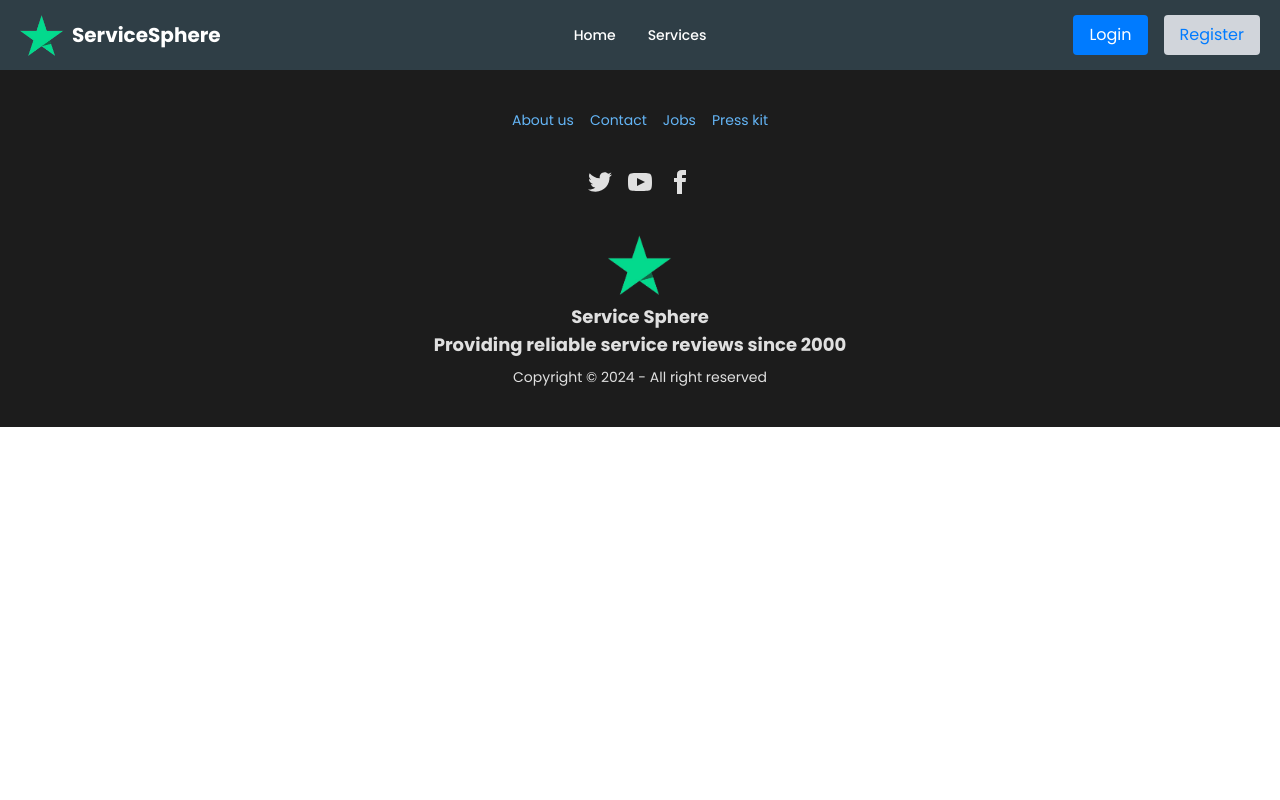
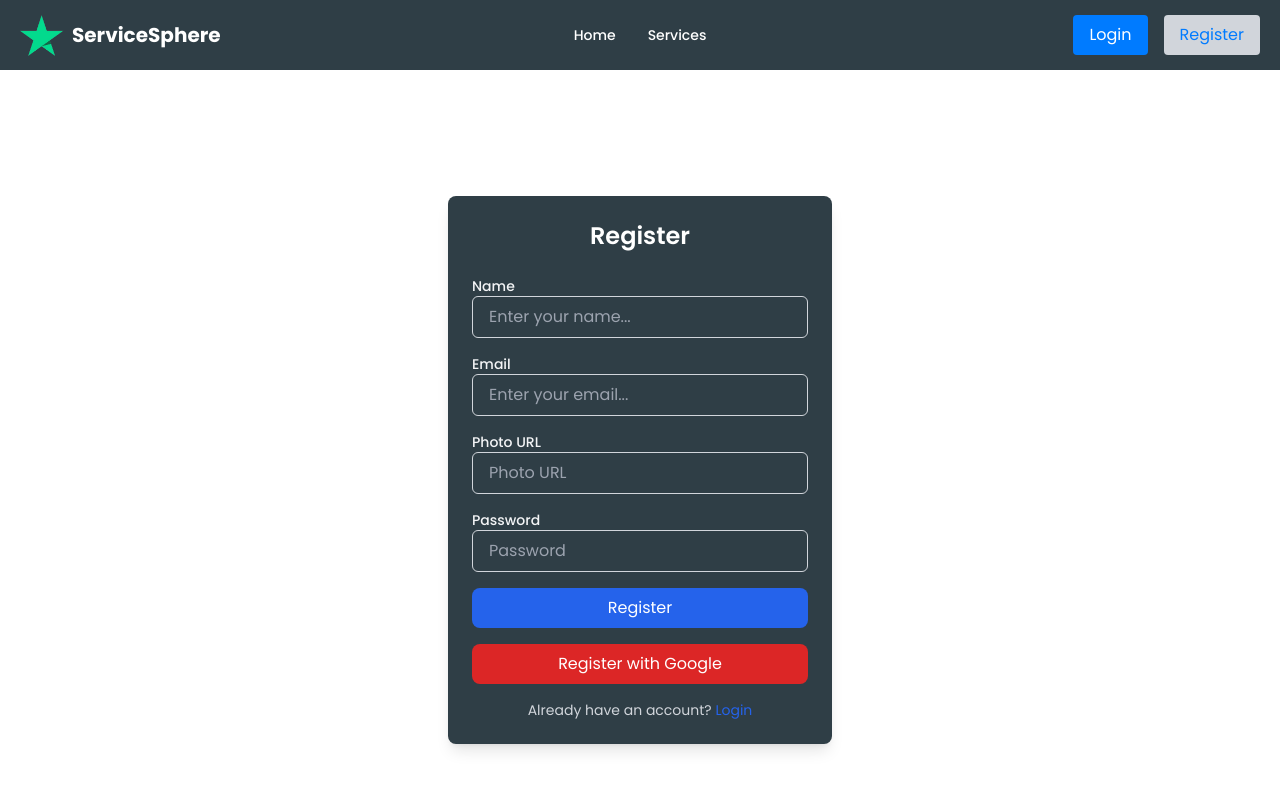
Before and after one commit to sharifuzzaman16/service-sphere, a React (Vite) app: page /register in a window 1280 px wide. Shown: the top 800 px of the page. Built offline with nearby package versions, Linux system fonts and the light colour scheme.

Commit message:
designed the register page

```diff
--- a/src/pages/Register.jsx
+++ b/src/pages/Register.jsx
@@ -1,9 +1,69 @@
 import React from 'react';
+import { Link } from 'react-router-dom';
 
 const Register = () => {
     return (
-        <div>
+        <div className="flex items-center justify-center min-h-screen">
+            <div className="w-full max-w-sm bg-[#2F3E46] p-6 rounded-lg shadow-lg">
+                <h2 className="text-2xl text-white font-semibold text-center mb-6">Register</h2>
 
+                <div className="mb-4">
+                    <label htmlFor="name" className="block text-sm font-medium text-gray-100">Name</label>
+                    <input
+                        type="text"
+                        className="w-full px-4 py-2 border border-gray-300 rounded-md bg-transparent"
+                        placeholder='Enter your name...'
+                        required
+                    />
+                </div>
+                <div className="mb-4">
+                    <label htmlFor="email" className="block text-sm font-medium text-gray-100">Email</label>
+                    <input
+                        type="email"
+                        className="w-full px-4 py-2 border border-gray-300 rounded-md bg-transparent"
+                        placeholder='Enter your email...'
+                        required
+                    />
+                </div>
+                <div className="mb-4">
+                    <label htmlFor="photo" className="block text-sm font-medium text-gray-100">Photo URL</label>
+                    <input
+                        type="url"
+                        className="w-full px-4 py-2 border border-gray-300 rounded-md bg-transparent"
+                        placeholder='Photo URL'
+                        required
+                    />
+                </div>
+
+                <div className="mb-4">
+                    <label htmlFor="password" className="block text-sm font-medium text-gray-100">Password</label>
+                    <input
+                        type="password"
+                        className="w-full bg-transparent px-4 py-2 border border-gray-300 rounded-md"
+                        placeholder='Password'
+                        required
+                    />
+                </div>
+
+                <button
+                    className="w-full bg-blue-600 text-white py-2 rounded-lg mb-4"
+                >
+                    Register
+                </button>
+
+                <button
+                    className="w-full bg-red-600 text-white py-2 rounded-lg mb-4"
+                >
+                    Register with Google
+                </button>
+
+                <div className="text-center">
+                    <p className="text-sm text-gray-300">
+                        Already have an account?{' '}
+                        <Link to={'/login'} className="text-blue-600 hover:underline">Login</Link>
+                    </p>
+                </div>
+            </div>
         </div>
     );
 };
```
